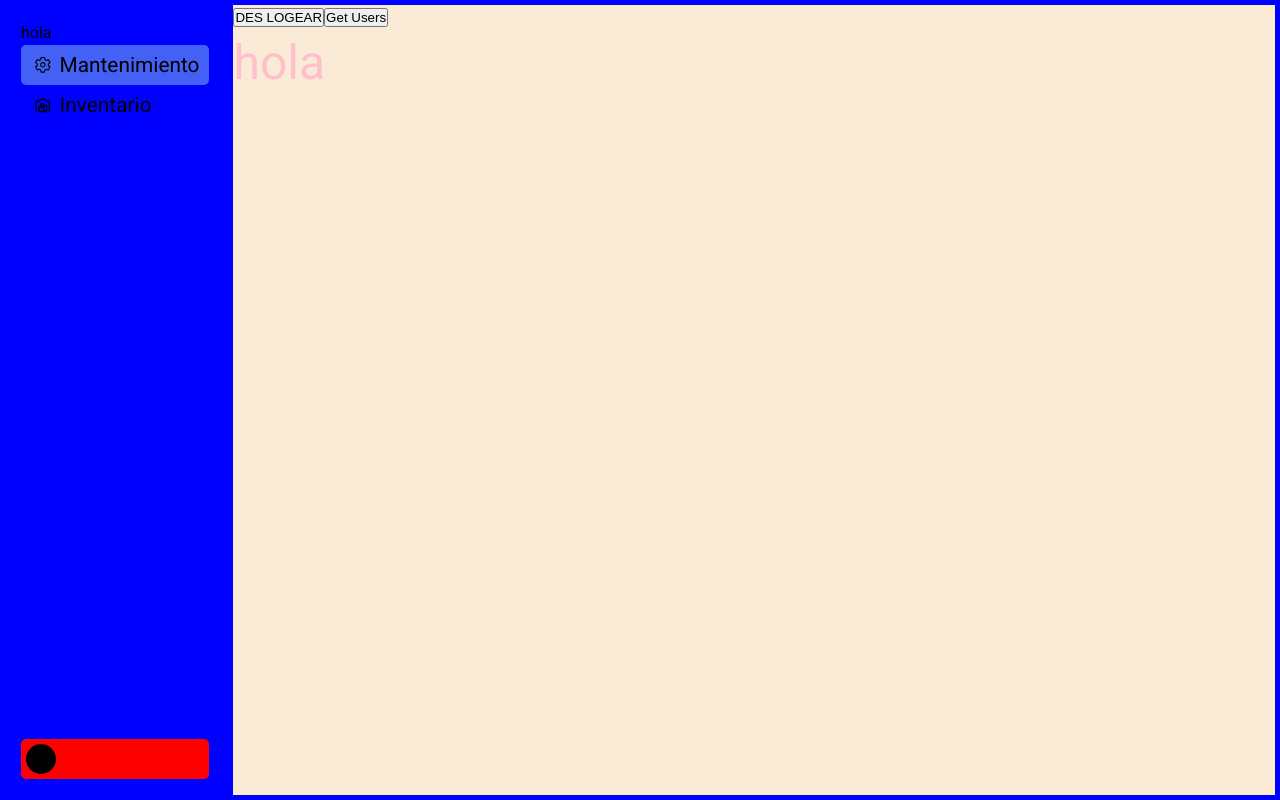
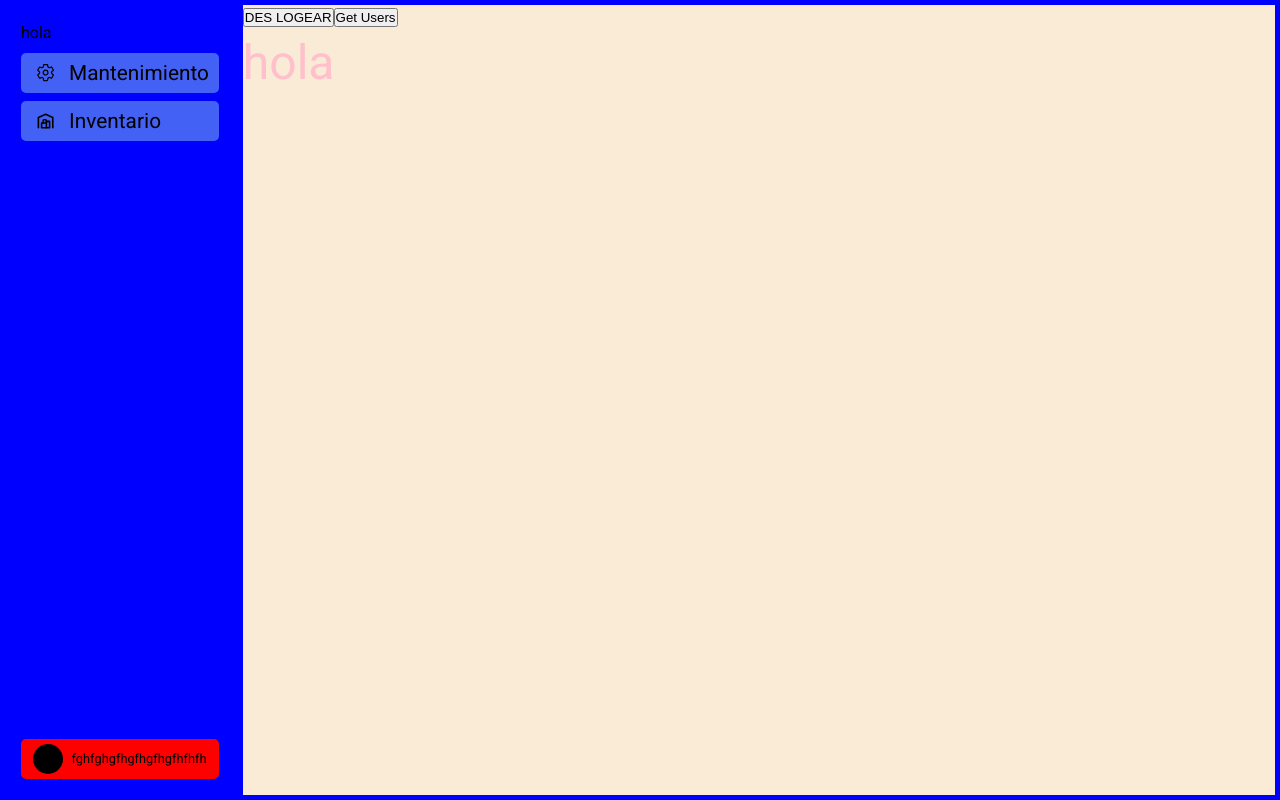
Before and after one commit to PeterCastillo/Proyect-Frontend, a Next.js app: page /mantenimiento in a window 1280 px wide. Built offline with nearby package versions, Linux system fonts and the light colour scheme; no server answers.

Commit message:
Nav Bar Resnponsive With user

```diff
--- a/components/navBar/NavBar.tsx
+++ b/components/navBar/NavBar.tsx
@@ -42,7 +42,7 @@ export const NavBar = () => {
           <div key={item.name}>
             <div
               onClick={() => handleExpanded(index)}
-              className={clsx(isPathActive(item.name), style.modulo)}
+              className={clsx(style.active, style.modulo)}
             >
               <span className={style.icon_modulo}>{item.icon}</span>
               <span
@@ -99,12 +99,12 @@ export const NavBar = () => {
           <div className={style.img}>
             <span>{session?.user.nombre.split("")[0].toUpperCase()}</span>
           </div>
-          <div className={clsx(style.info)}>
+          <div className={clsx(`${!navBarExpanded ? style.hidden : style.info}`)}>
             <span className={`${!navBarExpanded && style.hidden}`}>
               {session?.user.nombre}
             </span>
             <span className={`${!navBarExpanded && style.hidden}`}>
-              {session?.user.correo.toUpperCase()}
+              {session?.user.correo.toUpperCase()}fghfghgfhgfhgfhgfhfhfh
             </span>
           </div>
         </div>
--- a/components/navBar/navbar.module.scss
+++ b/components/navBar/navbar.module.scss
@@ -4,6 +4,7 @@
   padding: 1rem;
   display: flex;
   flex-direction: column;
+  gap: 0.5rem;
   .active {
     background-color: rgba(116, 169, 238, 0.575);
   }
@@ -40,14 +41,14 @@
     }
     .user_data {
       height: 40px;
+      display: flex;
+      justify-content: center;
       background-color: red;
-      margin-top: auto;
-      display: flex;
-      gap: 0.2rem;
-      padding: 0px 5px;
       border-radius: 5px;
+      padding: 0px 10px;
+      gap: 0.5rem;
       .img {
-        max-width: 40px;
+        width: 30px;
         display: flex;
         justify-content: center;
         align-items: center;
@@ -65,9 +66,7 @@
         }
       }
       .info {
-        flex-grow: 1;
         display: flex;
-        gap: 0rem;
         flex-direction: column;
         align-items: flex-start;
         justify-content: center;
@@ -96,11 +95,11 @@
       justify-content: flex-start;
       .icon_modulo {
         height: 100%;
+        width: 30px;
         display: flex;
         justify-content: center;
         align-items: center;
-        font-size: 1.1rem;
-        padding-left: 3px;
+        font-size: 1.2rem;
       }
       .modulo_name {
         flex-grow: 1;
```
